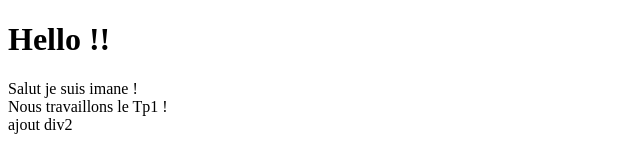
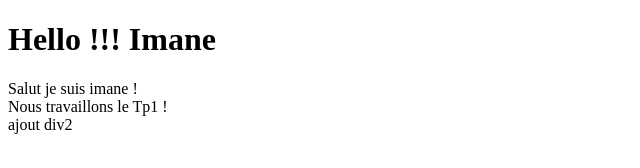
Before and after one commit to Imane-Baali/Git-Tp2, a plain HTML site: page index.html in a window 1280 px wide. Shown: the whole page, without its empty margins (0-640 px from the left). Drawn offline with Linux system fonts and the light colour scheme.

Commit message:
ajoutImane!

```diff
--- a/index.html
+++ b/index.html
@@ -7,7 +7,7 @@
     <title>Document</title>
 </head>
 <body>
-    <h1> Hello !!</h1>
+    <h1> Hello !!! Imane</h1>
     <div> Salut je suis imane !</div>
     <div> Nous travaillons le Tp1 !</div>
     <div> ajout div2 </div>
```
